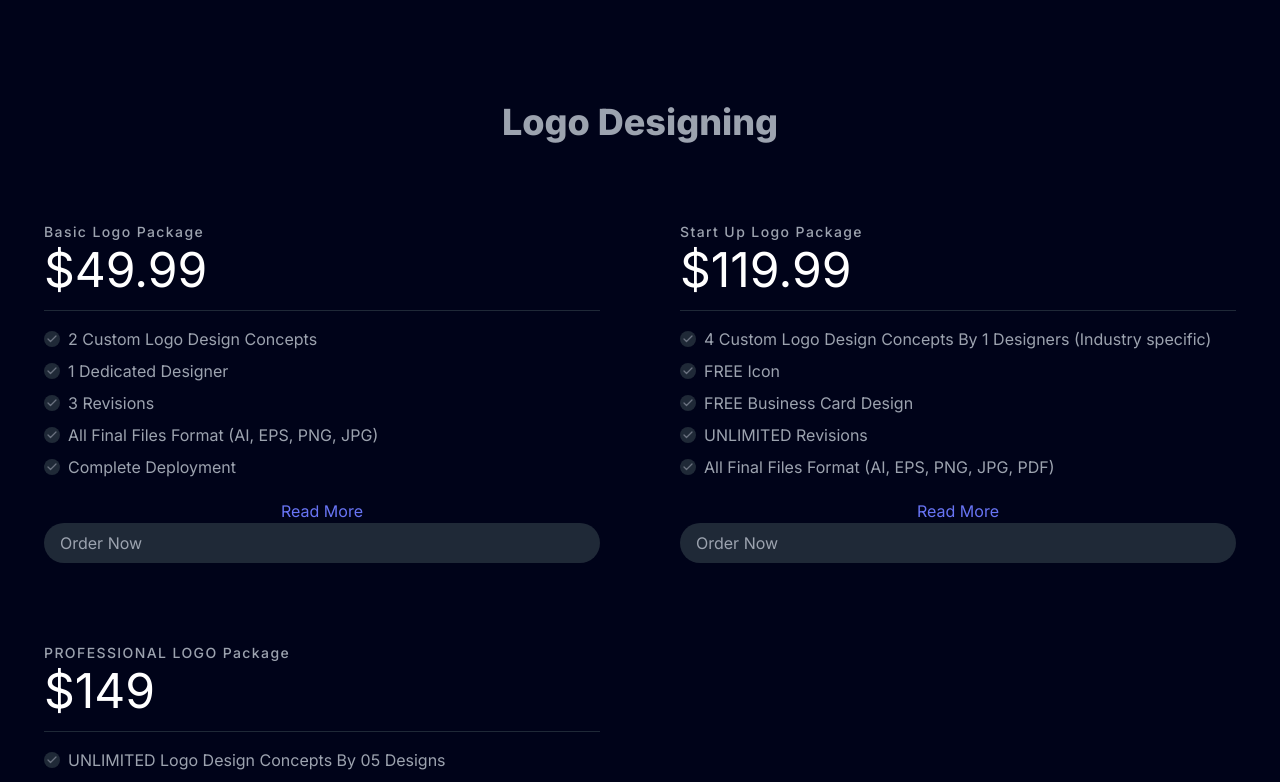
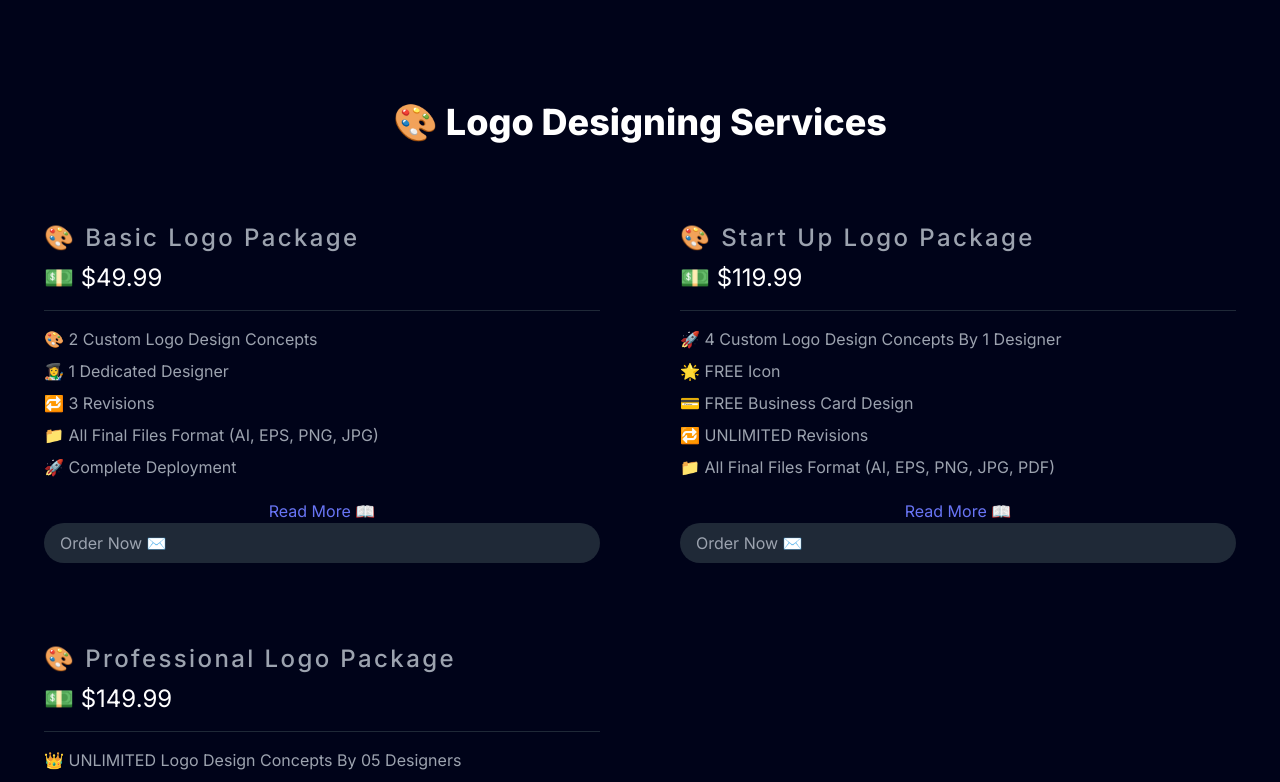
Before and after one commit to Arbab02/virtualCrafters, a Next.js app: page /Services in a window 1280 px wide. Shown: the part 2838-3620 px from the top of the page. Built offline with nearby package versions, Linux system fonts and the light colour scheme.

Commit message:
Update LogoPricing.jsx

```diff
--- a/src/components/LogoPricing.jsx
+++ b/src/components/LogoPricing.jsx
@@ -1,116 +1,106 @@
 'use client';
 
 import { useState } from 'react';
-import Link from 'next/link'
-
+import Link from 'next/link';
+import { FaPaintBrush, FaCrown, FaRocket } from 'react-icons/fa'; // Importing icons
+import { motion } from 'framer-motion'; // Framer Motion for animations
 
 const LogoPricing = () => {
   return (
     <section className="text-gray-400 bg-[#000319] body-font overflow-hidden">
       <div className="container px-5 pb-8 mx-auto">
         <div className="flex flex-col text-center w-full mb-20">
-
-          <h2 className="text-4xl font-extrabold title-font -mb-6 mt-12 ">Logo Designing</h2>
-
-
+          <motion.h2
+            className="text-4xl font-extrabold text-white title-font -mb-6 mt-12"
+            whileHover={{ scale: 1.1, rotate: 3 }} // Adding animation on hover
+            transition={{ type: 'spring', stiffness: 300 }}
+          >
+            🎨 Logo Designing Services
+          </motion.h2>
         </div>
         <div className="flex flex-wrap -m-4">
-          {/* Add your PricingCard components here with the updated code */}
+          {/* Pricing Cards */}
           <PricingCard
             title="Basic Logo Package"
             price="$49.99"
+
             features={[
-             " 2 Custom Logo Design Concepts",
-"1 Dedicated Designer" ,
-"3 Revisions" ,
-"All Final Files Format (AI, EPS, PNG, JPG)  " ,
-"Complete Deployment",
-"Dedicated Accounts Manager",
-"100% Ownership Rights",
-"100% Satisfaction Guarantee",
-"100% Unique Design Guarantee",
-"100% Money Back Guarantee *"
+              "🎨 2 Custom Logo Design Concepts",
+              "👩‍🎨 1 Dedicated Designer",
+              "🔁 3 Revisions",
+              "📁 All Final Files Format (AI, EPS, PNG, JPG)",
+              "🚀 Complete Deployment",
+              "📝 Dedicated Accounts Manager",
+              "💼 100% Ownership Rights",
+              "😊 100% Satisfaction Guarantee",
+              "🛡 100% Unique Design Guarantee",
+              "💸 100% Money Back Guarantee *"
             ]}
             buttonText="Order Now"
             buttonStyle="bg-gray-800 hover:bg-gray-700"
-            footerText="Literally you probably haven't heard of them jean shorts."
           />
           <PricingCard
-              title="Start Up Logo Package"
-              price="$119.99"
-              features={[
-                "4 Custom Logo Design Concepts By 1 Designers (Industry specific)",
-                "FREE Icon" ,
-                "FREE Business Card Design",
-                "UNLIMITED Revisions",
-                "All Final Files Format (AI, EPS, PNG, JPG, PDF)" ,
-                "Complete Deployment",
-                "Dedicated Accounts Manager",
-                "100% Ownership Rights",
-                "100% Satisfaction Guarantee",
-                "100% Unique Design Guarantee"
+            title="Start Up Logo Package"
+            price="$119.99"
+
+            features={[
+              "🚀 4 Custom Logo Design Concepts By 1 Designer",
+              "🌟 FREE Icon",
+              "💳 FREE Business Card Design",
+              "🔁 UNLIMITED Revisions",
+              "📁 All Final Files Format (AI, EPS, PNG, JPG, PDF)",
+              "🚀 Complete Deployment",
+              "📝 Dedicated Accounts Manager",
+              "💼 100% Ownership Rights",
+              "😊 100% Satisfaction Guarantee",
+              "🛡 100% Unique Design Guarantee"
             ]}
             buttonText="Order Now"
             buttonStyle="bg-gray-800 hover:bg-gray-700"
-            // footerText="Literally you probably haven't heard of them jean shorts."
           />
           <PricingCard
-              title="PROFESSIONAL LOGO Package"
-              price="$149"
-              features={[
-                "UNLIMITED Logo Design Concepts By 05 Designs",
-"UNLIMITED Revisions",
-"FREE Stationary Design Set",
-"FREE MS Word Letterhead",
-"All Final Files Format (AI, PSD, EPS, PNG, GIF, JPG, PDF)",
-"15% Discount on your next order" ,
-"Complete Deployment",
-"Dedicated Accounts Manager",
-"100% Ownership Rights",
-"100% Satisfaction Guarantee",
-"100% Unique Design Guarantee"
+            title="Professional Logo Package"
+            price="$149.99"
+
+            features={[
+              "👑 UNLIMITED Logo Design Concepts By 05 Designers",
+              "🔁 UNLIMITED Revisions",
+              "📂 FREE Stationary Design Set",
+              "📝 FREE MS Word Letterhead",
+              "📁 All Final Files Format (AI, PSD, EPS, PNG, GIF, JPG, PDF)",
+              "🎁 15% Discount on your next order",
+              "🚀 Complete Deployment",
+              "📝 Dedicated Accounts Manager",
+              "💼 100% Ownership Rights",
+              "😊 100% Satisfaction Guarantee",
+              "🛡 100% Unique Design Guarantee"
             ]}
             buttonText="Order Now"
             buttonStyle="bg-gray-800 hover:bg-gray-700"
-            footerText="Literally you probably haven't heard of them jean shorts."
           />
-
-
-
-          {/* Add other PricingCard components similarly */}
         </div>
       </div>
     </section>
   );
 };
 
-const PricingCard = ({ title, price, features, badge, buttonText, buttonStyle, footerText }) => {
+const PricingCard = ({ title, price, features, icon, buttonText, buttonStyle }) => {
   const [expanded, setExpanded] = useState(false);
   const toggleExpanded = () => setExpanded(!expanded);
 
   return (
-    <div className="p-4 md:w-1/2 w-full">
-    <div className={`h-full p-6 rounded-lg flex flex-col relative overflow-hidden ${badge ? "border-indigo-500" : "border-gray-700"}`}>
-      {badge && (
-        <span className="bg-indigo-500 text-white px-3 py-1 tracking-widest text-xs absolute right-0 top-0 rounded-bl">{badge}</span>
-      )}
-        <h2 className="text-sm tracking-widest text-gray-400 title-font mb-1 font-medium">{title}</h2>
-        <h1 className="text-5xl text-white pb-4 mb-4 border-b border-gray-800 leading-none">{price}</h1>
+    <motion.div
+      className="p-4 md:w-1/2 w-full hover:cursor-pointer"
+      whileHover={{ scale: 1.05 }} // Scale animation on hover
+    >
+      <div className={`h-full p-6 rounded-lg flex flex-col relative overflow-hidden ${icon ? "border-indigo-500" : "border-gray-700"}`}>
+        {icon && (
+          <div className="text-3xl mb-4">{icon}</div> // Displaying the icon
+        )}
+        <h2 className="lg:text-2xl sm:text-3xl sm:mb-2 tracking-widest text-gray-400 title-font mb-1 font-medium"> 🎨 {title}</h2>
+        <h1 className="lg:text-2xl sm:text-2xl text-white pb-4 mb-4 border-b border-gray-800 leading-none">💵 {price}</h1>
         {features.slice(0, expanded ? features.length : 5).map((feature, index) => (
           <p key={index} className="flex items-center text-gray-400 mb-2">
-            <span className="w-4 h-4 mr-2 inline-flex items-center justify-center bg-gray-800 text-gray-500 rounded-full flex-shrink-0">
-              <svg
-                fill="none"
-                stroke="currentColor"
-                strokeLinecap="round"
-                strokeLinejoin="round"
-                strokeWidth="2.5"
-                className="w-3 h-3"
-                viewBox="0 0 24 24"
-              >
-                <path d="M20 6L9 17l-5-5"></path>
-              </svg>
-            </span>
             {feature}
           </p>
         ))}
@@ -119,15 +109,20 @@ const PricingCard = ({ title, price, features, badge, buttonText, buttonStyle, f
             className="text-indigo-500 mt-3"
             onClick={toggleExpanded}
           >
-            {expanded ? 'Read Less' : 'Read More'}
+            {expanded ? 'Read Less' : 'Read More'} 📖
           </button>
         )}
-         <Link href="mailto:virtualcrafterstek@gmail.com" ><button className={`flex items-center mt-auto ${buttonStyle} border-0 py-2 px-4 w-full focus:outline-none  rounded-full`}>
-          {buttonText}
-        </button></Link>
-        {/* <p className="text-xs text-gray-400 mt-3">{footerText}</p> */}
+        <Link href="mailto:virtualcrafterstek@gmail.com">
+          <motion.button
+            className={`flex items-center mt-auto ${buttonStyle} border-0 py-2 px-4 w-full focus:outline-none rounded-full`}
+            whileHover={{ scale: 1.1 }} // Button hover effect
+            transition={{ type: 'spring', stiffness: 300 }}
+          >
+            {buttonText} ✉️
+          </motion.button>
+        </Link>
       </div>
-    </div>
+    </motion.div>
   );
 };
 
```
